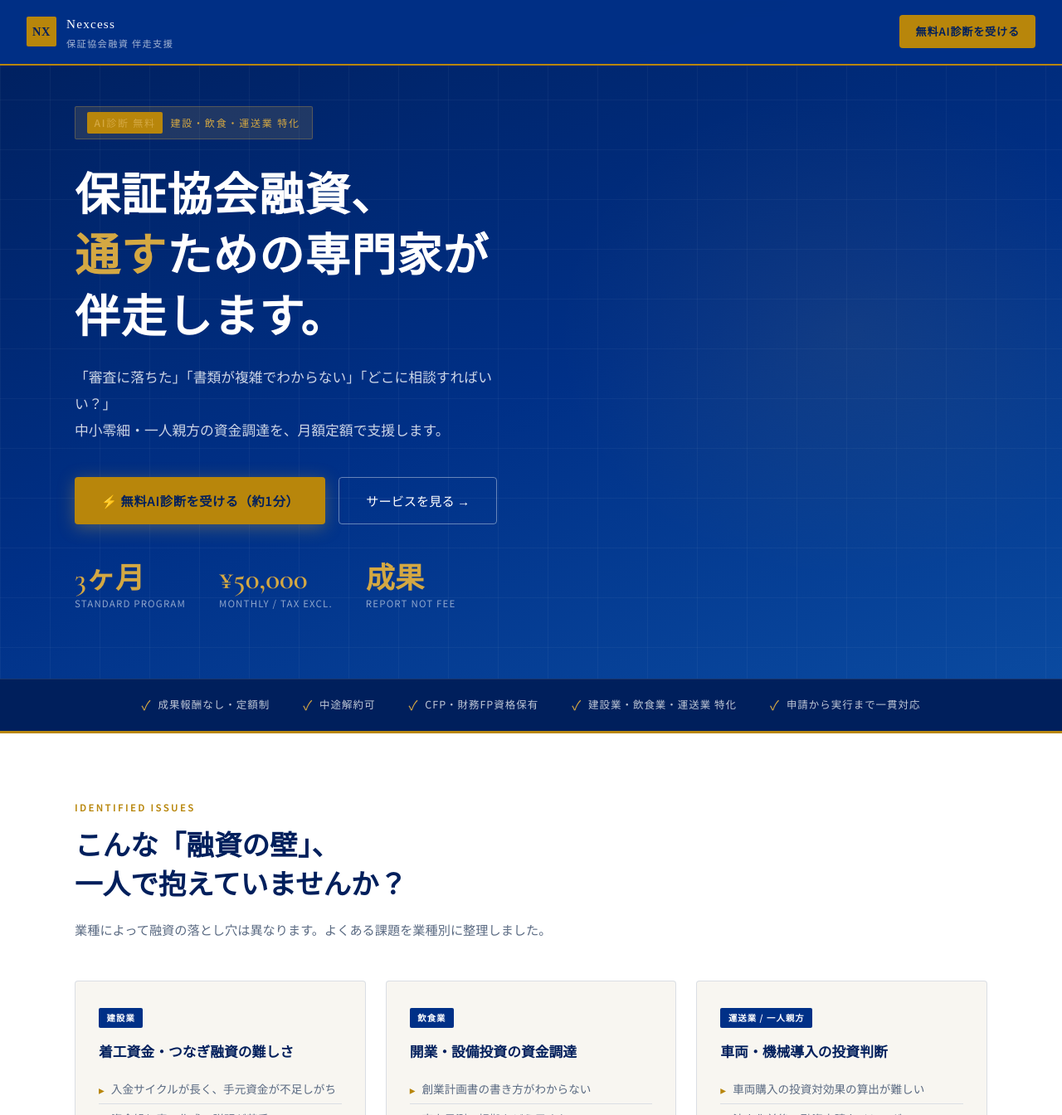
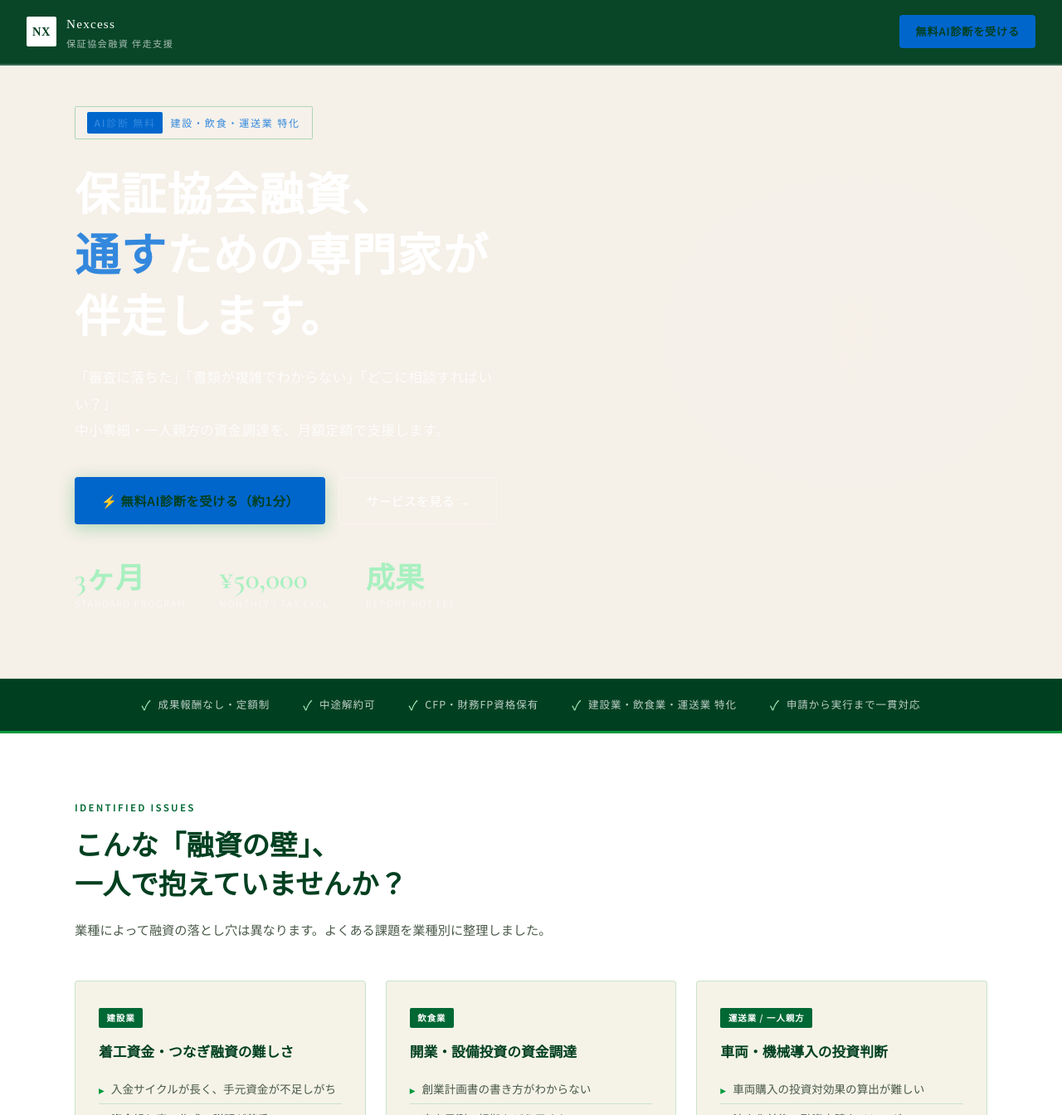
Before and after one commit to Nexccess/finance, a website: page index.html in a window 1280 px wide. Shown: the top 1344 px of the page at 83% size. Drawn offline with nearby package versions, Linux system fonts and the light colour scheme.

Commit message:
Update color variables and styles in index.html

```diff
--- a/index.html
+++ b/index.html
@@ -14,19 +14,19 @@
 
 /* ── TOKENS ── */
 :root{
-  --navy:       #003087;
-  --navy-dark:  #001f5c;
-  --navy-mid:   #0a4aa0;
-  --navy-light: #e8eef8;
-  --gold:       #b8860b;
-  --gold-light: #d4a843;
-  --gold-bg:    #fdf6e3;
+  --navy:       #009a3c;
+  --navy-dark:  #1a5c1a;
+  --navy-mid:   #007a30;
+  --navy-light: #e8f5ee;
+  --gold:       #0066cc;
+  --gold-light: #3388dd;
+  --gold-bg:    #eef4fb;
   --white:      #ffffff;
-  --cream:      #f8f6f1;
-  --text:       #1a1a2e;
-  --muted:      #5a6a82;
-  --border:     rgba(0,48,135,.12);
-  --shadow:     0 4px 24px rgba(0,48,135,.10);
+  --cream:      #f5f3e8;
+  --text:       #1a1a1a;
+  --muted:      #4a5a4a;
+  --border:     rgba(0,154,60,.18);
+  --shadow:     0 4px 24px rgba(0,154,60,.12);
   --radius:     4px;
   --font-serif: 'Noto Serif JP',serif;
   --font-sans:  'Noto Sans JP',sans-serif;
@@ -34,27 +34,27 @@
 }
 
 html{scroll-behavior:smooth}
-body{font-family:var(--font-sans);color:var(--text);background:var(--cream);line-height:1.7;overflow-x:hidden}
+body{font-family:var(--font-sans);color:var(--text);background:#f5f0e8;line-height:1.7;overflow-x:hidden}
 
 /* ── NAV ── */
 nav{
   position:fixed;top:0;left:0;right:0;z-index:100;
-  background:rgba(0,48,135,.97);backdrop-filter:blur(8px);
-  border-bottom:2px solid var(--gold);
+  background:rgba(0,64,32,.97);backdrop-filter:blur(8px);
+  border-bottom:2px solid rgba(255,255,255,.2);
   padding:.9rem 2rem;display:flex;align-items:center;justify-content:space-between;
   transition:all .3s var(--ease);
 }
 .nav-logo{display:flex;align-items:center;gap:.75rem;text-decoration:none}
 .nav-logo-mark{
-  width:36px;height:36px;background:var(--gold);border-radius:2px;
+  width:36px;height:36px;background:#ffffff;border-radius:2px;
   display:flex;align-items:center;justify-content:center;
-  font-family:var(--font-serif);font-weight:700;font-size:.9rem;color:var(--navy-dark);
+  font-family:var(--font-serif);font-weight:700;font-size:.9rem;color:#004020;
   letter-spacing:.05em;
 }
 .nav-logo-text{font-family:var(--font-serif);color:var(--white);font-size:.95rem;font-weight:500;letter-spacing:.08em}
 .nav-logo-sub{font-size:.7rem;color:rgba(255,255,255,.65);letter-spacing:.12em;display:block;margin-top:1px}
 .nav-cta{
-  background:var(--gold);color:var(--navy-dark);
+  background:var(--gold);color:#004020;
   padding:.55rem 1.2rem;border-radius:var(--radius);
   font-size:.82rem;font-weight:600;text-decoration:none;
   letter-spacing:.06em;transition:opacity .2s;white-space:nowrap;
@@ -65,7 +65,7 @@ nav{
 .hero{
   min-height:100vh;
   background:
-    linear-gradient(160deg, var(--navy-dark) 0%, var(--navy) 55%, #0a4aa0 100%);
+    linear-gradient(160deg, #1a5c1a 0%, #009a3c 55%, #007a30 100%) 0%, var(--navy) 55%, #008c46 100%);
   position:relative;overflow:hidden;
   display:flex;align-items:center;padding:8rem 2rem 5rem;
 }
@@ -79,18 +79,18 @@ nav{
 .hero-glow{
   position:absolute;right:-10%;top:10%;
   width:60vw;height:80vh;
-  background:radial-gradient(ellipse, rgba(212,168,67,.08) 0%, transparent 65%);
+  background:radial-gradient(ellipse, rgba(255,255,255,.06) 0%, transparent 65%);
   pointer-events:none;
 }
 .hero-inner{max-width:1100px;margin:0 auto;width:100%;position:relative;z-index:1}
 .hero-eyebrow{
   display:inline-flex;align-items:center;gap:.6rem;
-  background:rgba(212,168,67,.15);border:1px solid rgba(212,168,67,.3);
+  background:rgba(255,255,255,.12);border:1px solid rgba(0,154,60,.3);
   padding:.35rem .9rem;border-radius:2px;margin-bottom:2rem;
 }
 .hero-eyebrow span{font-size:.75rem;letter-spacing:.15em;color:var(--gold-light);font-weight:500}
 .hero-badge{
-  background:var(--gold);color:var(--navy-dark);
+  background:var(--gold);color:#004020;
   font-size:.65rem;font-weight:700;padding:.2rem .5rem;border-radius:2px;letter-spacing:.1em;
 }
 .hero-h1{
@@ -107,13 +107,13 @@ nav{
 .hero-actions{display:flex;gap:1rem;flex-wrap:wrap;margin-bottom:3rem}
 .btn-primary{
   display:inline-flex;align-items:center;gap:.6rem;
-  background:var(--gold);color:var(--navy-dark);
+  background:var(--gold);color:#004020;
   padding:.9rem 2rem;border-radius:var(--radius);
   font-size:.95rem;font-weight:700;text-decoration:none;
   letter-spacing:.04em;transition:all .25s var(--ease);
-  box-shadow:0 4px 20px rgba(212,168,67,.35);
+  box-shadow:0 4px 20px rgba(0,154,60,.3);
 }
-.btn-primary:hover{transform:translateY(-2px);box-shadow:0 8px 28px rgba(212,168,67,.45)}
+.btn-primary:hover{transform:translateY(-2px);box-shadow:0 8px 28px rgba(0,154,60,.45)}
 .btn-secondary{
   display:inline-flex;align-items:center;gap:.6rem;
   border:1.5px solid rgba(255,255,255,.4);color:var(--white);
@@ -126,14 +126,14 @@ nav{
 .hero-stat{}
 .hero-stat-num{
   font-family:'Cormorant Garamond',serif;font-size:2.2rem;font-weight:600;
-  color:var(--gold-light);line-height:1;
+  color:#a8f0c0;line-height:1;
 }
 .hero-stat-label{font-size:.72rem;color:rgba(255,255,255,.55);letter-spacing:.1em;margin-top:.2rem}
 
 /* ── TRUST BAR ── */
 .trust-bar{
-  background:var(--navy-dark);border-top:1px solid rgba(255,255,255,.1);
-  border-bottom:3px solid var(--gold);
+  background:#004020;border-top:1px solid rgba(255,255,255,.1);
+  border-bottom:3px solid var(--navy);
   padding:1.1rem 2rem;
   display:flex;align-items:center;justify-content:center;gap:2.5rem;flex-wrap:wrap;
 }
@@ -141,18 +141,18 @@ nav{
   display:flex;align-items:center;gap:.5rem;
   font-size:.78rem;color:rgba(255,255,255,.75);letter-spacing:.08em;
 }
-.trust-icon{color:var(--gold-light);font-size:1rem}
+.trust-icon{color:#a8f0c0;font-size:1rem}
 
 /* ── SECTION BASE ── */
 section{padding:5rem 2rem}
 .container{max-width:1100px;margin:0 auto}
 .section-label{
-  font-size:.72rem;letter-spacing:.2em;color:var(--gold);
+  font-size:.72rem;letter-spacing:.2em;color:#006834;
   font-weight:600;margin-bottom:.75rem;text-transform:uppercase;
 }
 .section-title{
   font-family:var(--font-serif);font-size:clamp(1.5rem,3vw,2.1rem);
-  font-weight:700;color:var(--navy-dark);line-height:1.4;margin-bottom:1rem;
+  font-weight:700;color:#004020;line-height:1.4;margin-bottom:1rem;
 }
 .section-lead{font-size:.95rem;color:var(--muted);line-height:1.85;max-width:600px}
 
@@ -167,20 +167,20 @@ section{padding:5rem 2rem}
   padding:1.75rem;background:var(--cream);
   position:relative;transition:all .3s var(--ease);
 }
-.pain-card:hover{border-color:var(--navy);box-shadow:var(--shadow);transform:translateY(-3px)}
+.pain-card:hover{border-color:#006834;box-shadow:var(--shadow);transform:translateY(-3px)}
 .pain-industry{
-  display:inline-block;background:var(--navy);color:var(--white);
+  display:inline-block;background:#006834;color:var(--white);
   font-size:.65rem;font-weight:600;padding:.2rem .6rem;border-radius:2px;
   letter-spacing:.1em;margin-bottom:1rem;
 }
-.pain-title{font-family:var(--font-serif);font-size:1.05rem;font-weight:600;color:var(--navy-dark);margin-bottom:.75rem}
+.pain-title{font-family:var(--font-serif);font-size:1.05rem;font-weight:600;color:#004020;margin-bottom:.75rem}
 .pain-list{list-style:none}
 .pain-list li{
   font-size:.85rem;color:var(--muted);padding:.35rem 0;
   border-bottom:1px solid var(--border);display:flex;align-items:flex-start;gap:.5rem;
 }
 .pain-list li:last-child{border:none}
-.pain-list li::before{content:"▸";color:var(--gold);flex-shrink:0;margin-top:.05rem}
+.pain-list li::before{content:"▸";color:var(--navy);flex-shrink:0;margin-top:.05rem}
 
 /* ── SOLUTION ── */
 .solution{background:var(--cream)}
@@ -196,24 +196,24 @@ section{padding:5rem 2rem}
   border:1.5px solid var(--border);background:var(--white);
   transition:border-color .25s;
 }
-.solution-step:hover{border-color:var(--navy)}
+.solution-step:hover{border-color:#006834}
 .solution-step-month{
   flex-shrink:0;width:52px;height:52px;
-  background:var(--navy);color:var(--white);border-radius:var(--radius);
+  background:#006834;color:var(--white);border-radius:var(--radius);
   display:flex;flex-direction:column;align-items:center;justify-content:center;
 }
 .solution-step-month span:first-child{font-size:.6rem;letter-spacing:.1em;opacity:.7}
 .solution-step-month span:last-child{font-size:1.1rem;font-weight:700;font-family:'Cormorant Garamond',serif}
 .solution-step-body{}
-.solution-step-title{font-size:.95rem;font-weight:600;color:var(--navy-dark);margin-bottom:.35rem}
+.solution-step-title{font-size:.95rem;font-weight:600;color:#004020;margin-bottom:.35rem}
 .solution-step-desc{font-size:.82rem;color:var(--muted);line-height:1.7}
 .solution-visual{
-  background:var(--navy);border-radius:4px;padding:2.5rem;
+  background:#006834;border-radius:4px;padding:2.5rem;
   position:relative;overflow:hidden;
 }
 .solution-visual::before{
   content:'';position:absolute;inset:0;
-  background:radial-gradient(ellipse at 80% 20%,rgba(212,168,67,.15) 0%,transparent 60%);
+  background:radial-gradient(ellipse at 80% 20%,rgba(255,255,255,.12) 0%,transparent 60%);
 }
 .sv-label{font-size:.7rem;letter-spacing:.18em;color:rgba(255,255,255,.5);margin-bottom:2rem}
 .sv-price{
@@ -227,7 +227,7 @@ section{padding:5rem 2rem}
   display:flex;align-items:flex-start;gap:.6rem;
   font-size:.83rem;color:rgba(255,255,255,.8);line-height:1.5;
 }
-.sv-includes li::before{content:"✓";color:var(--gold-light);font-weight:700;flex-shrink:0}
+.sv-includes li::before{content:"✓";color:#a8f0c0;font-weight:700;flex-shrink:0}
 .sv-note{
   margin-top:1.5rem;padding-top:1.5rem;border-top:1px solid rgba(255,255,255,.15);
   font-size:.75rem;color:rgba(255,255,255,.45);line-height:1.7;
@@ -245,7 +245,7 @@ section{padding:5rem 2rem}
 }
 .course-card:hover{box-shadow:var(--shadow);transform:translateY(-3px)}
 .course-header{
-  background:var(--navy);padding:1.5rem 1.75rem;
+  background:#006834;padding:1.5rem 1.75rem;
 }
 .course-num{font-size:.65rem;letter-spacing:.15em;color:var(--gold-light);margin-bottom:.35rem}
 .course-name{
@@ -256,11 +256,11 @@ section{padding:5rem 2rem}
 .course-body{padding:1.5rem 1.75rem;background:var(--cream)}
 .course-points{list-style:none;display:flex;flex-direction:column;gap:.5rem}
 .course-points li{font-size:.83rem;color:var(--muted);display:flex;gap:.5rem;align-items:flex-start}
-.course-points li::before{content:"─";color:var(--gold);flex-shrink:0}
+.course-points li::before{content:"─";color:var(--navy);flex-shrink:0}
 
 /* ── AI DIAGNOSIS ── */
 .ai-section{
-  background:linear-gradient(150deg,var(--navy-dark) 0%,var(--navy) 100%);
+  background:linear-gradient(150deg,#1a5c1a 0%,#009a3c 100%);
   position:relative;overflow:hidden;
 }
 .ai-section::before{
@@ -276,7 +276,7 @@ section{padding:5rem 2rem}
 }
 @media(max-width:768px){.ai-inner{grid-template-columns:1fr;gap:2rem}}
 .ai-label{
-  font-size:.72rem;letter-spacing:.2em;color:var(--gold-light);
+  font-size:.72rem;letter-spacing:.2em;color:#a8f0c0;
   font-weight:600;margin-bottom:.75rem;
 }
 .ai-title{
@@ -293,7 +293,7 @@ section{padding:5rem 2rem}
 }
 .ai-card:hover{background:rgba(255,255,255,.1)}
 .ai-card-icon{
-  width:40px;height:40px;background:var(--gold);border-radius:var(--radius);
+  width:40px;height:40px;background:var(--navy);border-radius:var(--radius);
   display:flex;align-items:center;justify-content:center;font-size:1.1rem;flex-shrink:0;
 }
 .ai-card-title{font-size:.88rem;font-weight:600;color:var(--white);margin-bottom:.2rem}
@@ -309,13 +309,13 @@ section{padding:5rem 2rem}
 .faq-q{
   padding:1.25rem 1.5rem;cursor:pointer;
   display:flex;align-items:flex-start;gap:1rem;
-  font-size:.9rem;font-weight:600;color:var(--navy-dark);
+  font-size:.9rem;font-weight:600;color:#004020;
   transition:background .2s;
 }
-.faq-q:hover{background:var(--navy-light)}
+.faq-q:hover{background:#e6f2eb}
 .faq-q-mark{
   flex-shrink:0;width:28px;height:28px;
-  background:var(--navy);color:var(--white);
+  background:#006834;color:var(--white);
   border-radius:2px;display:flex;align-items:center;justify-content:center;
   font-size:.75rem;font-weight:700;margin-top:.05rem;
 }
@@ -328,12 +328,12 @@ section{padding:5rem 2rem}
 
 /* ── CTA SECTION ── */
 .cta-section{
-  background:var(--navy-dark);
+  background:#004020;
   text-align:center;padding:6rem 2rem;position:relative;overflow:hidden;
 }
 .cta-section::after{
   content:'';position:absolute;
-  bottom:0;left:0;right:0;height:4px;background:var(--gold);
+  bottom:0;left:0;right:0;height:4px;background:var(--navy);
 }
 .cta-title{
   font-family:var(--font-serif);font-size:clamp(1.5rem,3.5vw,2.2rem);
@@ -345,7 +345,7 @@ section{padding:5rem 2rem}
 
 /* ── FOOTER ── */
 footer{
-  background:var(--navy-dark);border-top:1px solid rgba(255,255,255,.08);
+  background:#004020;border-top:1px solid rgba(255,255,255,.08);
   padding:2rem;text-align:center;
 }
 .footer-logo{
```
